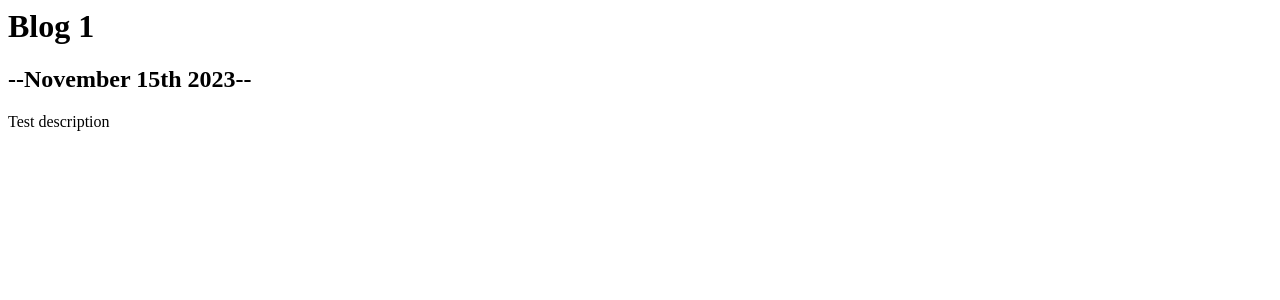
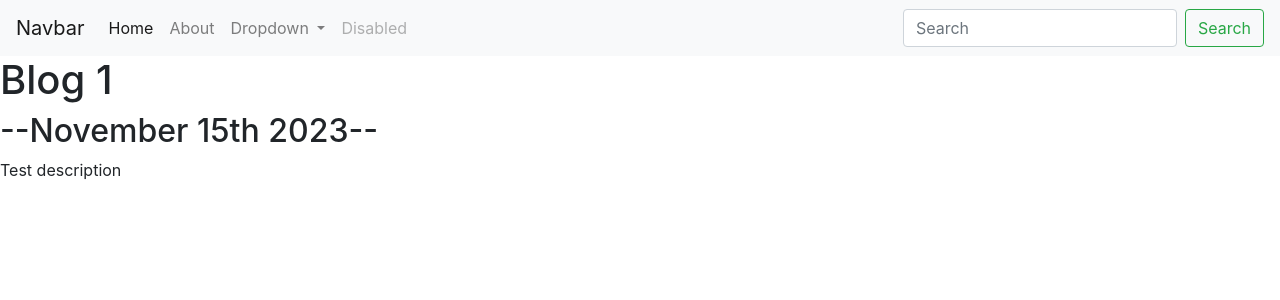
Before and after one commit to VladyslavOstapchuk/Portfolio, a Django app: page /blog/1/ in a window 1280 px wide. Shown: the top 300 px of the page. Run offline with Django 4.2, Linux system fonts and the light colour scheme; data comes from the database, SQL or seed files in the repository.

Commit message:
base template for all pages was added

```diff
--- a/blog_project/blog_app/templates/blog/all_blogs.html
+++ b/blog_project/blog_app/templates/blog/all_blogs.html
@@ -1,3 +1,7 @@
+{% extends 'portfolio/base.html' %}
+
+{% block content %}
+
     <h2>This blog contains {{ blogs.count }} post{{ blogs.count|pluralize}}</h2>
 
     {% for blog in blogs %}
@@ -11,3 +15,5 @@
     <!-- <p>{{ blog.description|striptags|truncatechars:100 }}</p> -->
 
     {% endfor %}
+
+{% endblock %}
--- a/blog_project/blog_app/templates/blog/detail.html
+++ b/blog_project/blog_app/templates/blog/detail.html
@@ -1,5 +1,11 @@
-<h1>{{ blog.title }}</h2>
+{% extends 'portfolio/base.html' %}
 
-<h2>--{{ blog.date|date:'F jS Y' }}--</h2>
+{% block content %}
 
-{{ blog.description|safe }}
+    <h1>{{ blog.title }}</h2>
+
+    <h2>--{{ blog.date|date:'F jS Y' }}--</h2>
+
+    {{ blog.description|safe }}
+
+{% endblock %}
--- /dev/null
+++ b/blog_project/portfolio_app/templates/portfolio/base.html
@@ -0,0 +1,65 @@
+<!doctype html>
+<html lang="en">
+  <head>
+    <!-- Required meta tags -->
+    <meta charset="utf-8">
+    <meta name="viewport" content="width=device-width, initial-scale=1, shrink-to-fit=no">
+
+    <!-- Bootstrap CSS -->
+    <link rel="stylesheet" href="https://cdn.jsdelivr.net/npm/bootstrap@4.6.2/dist/css/bootstrap.min.css" integrity="sha384-xOolHFLEh07PJGoPkLv1IbcEPTNtaed2xpHsD9ESMhqIYd0nLMwNLD69Npy4HI+N" crossorigin="anonymous">
+
+    <title>Hello, world!</title>
+  </head>
+  <body>
+    <nav class="navbar navbar-expand-lg navbar-light bg-light">
+        <a class="navbar-brand" href="#">Navbar</a>
+        <button class="navbar-toggler" type="button" data-toggle="collapse" data-target="#navbarSupportedContent" aria-controls="navbarSupportedContent" aria-expanded="false" aria-label="Toggle navigation">
+          <span class="navbar-toggler-icon"></span>
+        </button>
+
+        <div class="collapse navbar-collapse" id="navbarSupportedContent">
+          <ul class="navbar-nav mr-auto">
+            <li class="nav-item active">
+              <a class="nav-link" href="#">Home <span class="sr-only">(current)</span></a>
+            </li>
+            <li class="nav-item">
+              <a class="nav-link" href="#">About</a>
+            </li>
+            <li class="nav-item dropdown">
+              <a class="nav-link dropdown-toggle" href="#" role="button" data-toggle="dropdown" aria-expanded="false">
+                Dropdown
+              </a>
+              <div class="dropdown-menu">
+                <a class="dropdown-item" href="#">Action</a>
+                <a class="dropdown-item" href="#">Another action</a>
+                <div class="dropdown-divider"></div>
+                <a class="dropdown-item" href="#">Something else here</a>
+              </div>
+            </li>
+            <li class="nav-item">
+              <a class="nav-link disabled">Disabled</a>
+            </li>
+          </ul>
+          <form class="form-inline my-2 my-lg-0">
+            <input class="form-control mr-sm-2" type="search" placeholder="Search" aria-label="Search">
+            <button class="btn btn-outline-success my-2 my-sm-0" type="submit">Search</button>
+          </form>
+        </div>
+      </nav>
+
+    {% block content %}{% endblock %}
+
+    <!-- Optional JavaScript; choose one of the two! -->
+
+    <!-- Option 1: jQuery and Bootstrap Bundle (includes Popper) -->
+    <script src="https://cdn.jsdelivr.net/npm/jquery@3.5.1/dist/jquery.slim.min.js" integrity="sha384-DfXdz2htPH0lsSSs5nCTpuj/zy4C+OGpamoFVy38MVBnE+IbbVYUew+OrCXaRkfj" crossorigin="anonymous"></script>
+    <script src="https://cdn.jsdelivr.net/npm/bootstrap@4.6.2/dist/js/bootstrap.bundle.min.js" integrity="sha384-Fy6S3B9q64WdZWQUiU+q4/2Lc9npb8tCaSX9FK7E8HnRr0Jz8D6OP9dO5Vg3Q9ct" crossorigin="anonymous"></script>
+
+    <!-- Option 2: Separate Popper and Bootstrap JS -->
+    <!--
+    <script src="https://cdn.jsdelivr.net/npm/jquery@3.5.1/dist/jquery.slim.min.js" integrity="sha384-DfXdz2htPH0lsSSs5nCTpuj/zy4C+OGpamoFVy38MVBnE+IbbVYUew+OrCXaRkfj" crossorigin="anonymous"></script>
+    <script src="https://cdn.jsdelivr.net/npm/popper.js@1.16.1/dist/umd/popper.min.js" integrity="sha384-9/reFTGAW83EW2RDu2S0VKaIzap3H66lZH81PoYlFhbGU+6BZp6G7niu735Sk7lN" crossorigin="anonymous"></script>
+    <script src="https://cdn.jsdelivr.net/npm/bootstrap@4.6.2/dist/js/bootstrap.min.js" integrity="sha384-+sLIOodYLS7CIrQpBjl+C7nPvqq+FbNUBDunl/OZv93DB7Ln/533i8e/mZXLi/P+" crossorigin="anonymous"></script>
+    -->
+  </body>
+</html>
--- a/blog_project/portfolio_app/templates/portfolio/home.html
+++ b/blog_project/portfolio_app/templates/portfolio/home.html
@@ -1,3 +1,7 @@
+{% extends 'portfolio/base.html' %}
+
+{% block content %}
+
     <h1>My portfolio</h1>
     <!--loads content from static folder-->
     {% load static %}
@@ -23,3 +27,5 @@
     <br><a href="{{ project.url}}">Link</a>
     {% endif%}
     {% endfor %}
+
+{% endblock %}
--- a/steps.txt
+++ b/steps.txt
@@ -332,3 +332,8 @@ class Project(models.Model):
     # Change __str__ method
     def __str__(self) -> str:
         return self.title
+
+    # Add some Bootstrap elements to home and all_blogs page
+
+    # Create a base.html template in templates folder of portfolio_app
+    # Copy all code from home.html to base.html and delete all code not related to Bootstrap
```
Lines whose indentation alone changed are shown as unchanged.
